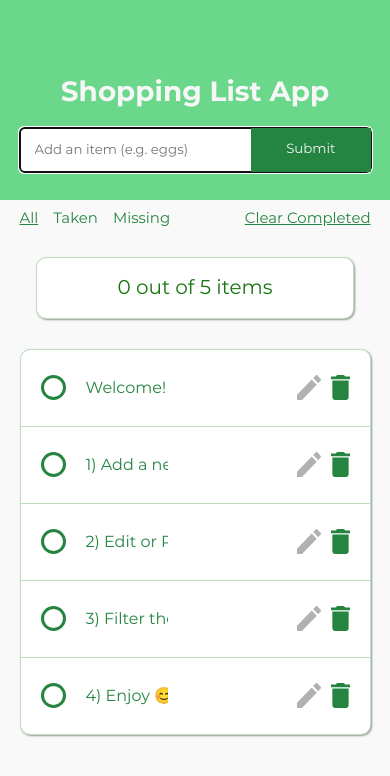
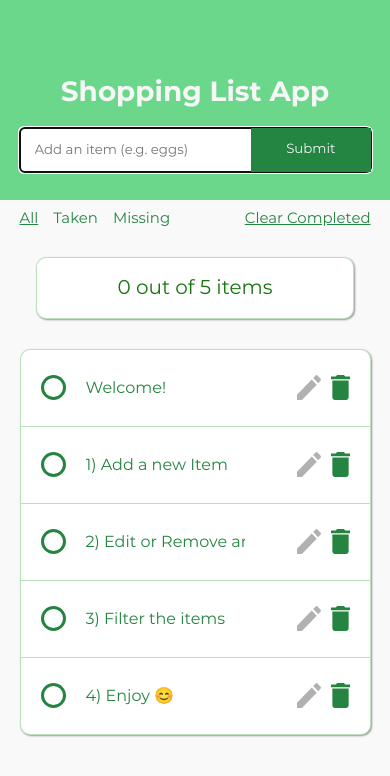
Before and after one commit to MarcoCarpo/List-App-with-React.js, a React (Create React App) app: page / in a window 390 px wide. Shown: the top 776 px of the page. Built offline with nearby package versions, Linux system fonts and the light colour scheme; the HTML template or start-up script is replaced by a standard one.

Commit message:
adjust item

```diff
--- a/src/scss/3-components/Item.scss
+++ b/src/scss/3-components/Item.scss
@@ -38,6 +38,10 @@
   .input-container {
     width: 40%;
     background: none;
+
+    @media (max-width: 768px) {
+      width: 70%;
+    }
   }
 
   img {
```
